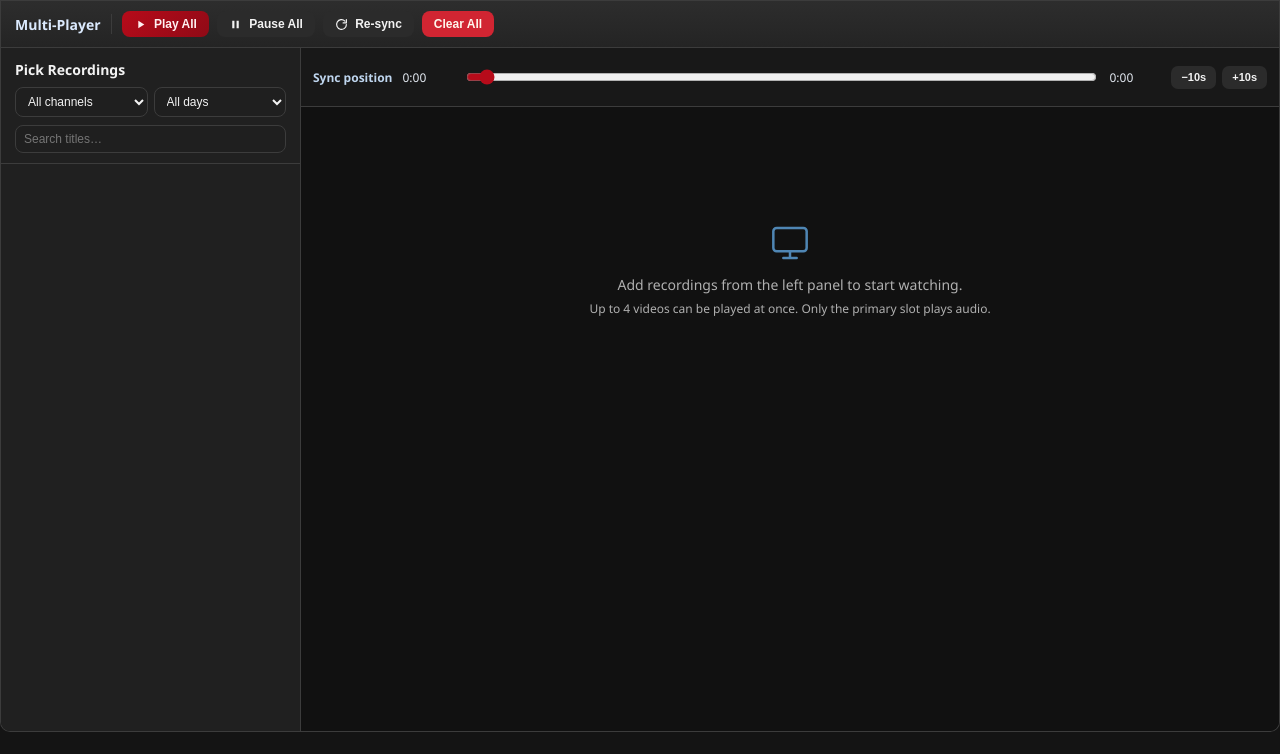
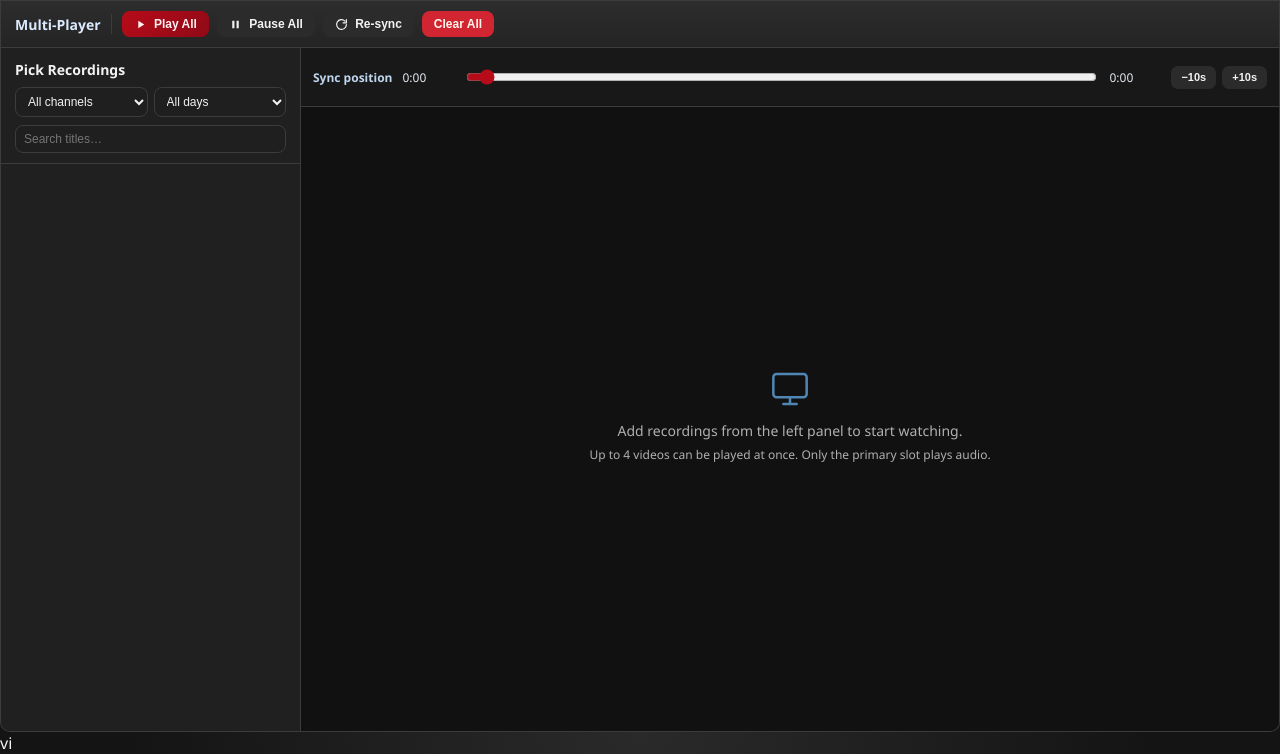
Before and after one commit to jesseloewen/VStreamware, a Flask app: page /multi-player in a window 1280 px wide. Shown: the part 68-822 px from the top of the page. Before the commit the page ends 800 px from the top, so only its background shows below. Run offline with Flask 3, Linux system fonts and the light colour scheme; data that the repository does not hold is empty; some libraries are stand-ins or nearby versions.

Commit message:
multi format fix

```diff
--- a/app/static/styles/multi_player.css
+++ b/app/static/styles/multi_player.css
@@ -315,13 +315,19 @@
     white-space: nowrap;
 }
 
-/* Empty stage placeholder */
+/* Empty stage placeholder — only shown when no slots exist */
 .mp-stage-empty {
     flex: 1;
+    min-height: 0;
     display: grid;
     place-items: center;
     padding: 24px;
     text-align: center;
+}
+
+/* Hide removes it fully from flex layout so it gives up all its space */
+.mp-stage-empty[hidden] {
+    display: none !important;
 }
 
 .mp-stage-empty p {
@@ -330,14 +336,19 @@
     margin: 0 0 6px;
 }
 
-/* Video slots grid */
+/* Video slots grid — fills the entire stage when visible */
 .mp-slot-grid {
-    flex: 1;
+    flex: 1 1 0;
     min-height: 0;
     display: grid;
     gap: 4px;
     padding: 4px;
     overflow: hidden;
+}
+
+/* When hidden, give up all flex space so nothing reserves a gap */
+.mp-slot-grid[hidden] {
+    display: none !important;
 }
 
 .mp-slot-grid[data-count="1"] {
--- a/app/templates/multi_player.html
+++ b/app/templates/multi_player.html
@@ -116,7 +116,7 @@
                         </div>
                     </div>
 
-                    <!-- Empty placeholder -->
+                    <!-- Empty placeholder: removed from layout when hidden -->
                     <div class="mp-stage-empty" id="mp-stage-empty">
                         <div>
                             <svg viewBox="0 0 24 24" width="40" height="40" fill="none" stroke="#4f86b4" stroke-width="1.5" stroke-linecap="round" stroke-linejoin="round" aria-hidden="true" style="display:block;margin:0 auto 12px"><rect x="2" y="3" width="20" height="14" rx="2"/><path d="M8 21h8M12 17v4"/></svg>
@@ -125,7 +125,7 @@
                         </div>
                     </div>
 
-                    <!-- Slot grid (populated by JS) -->
+                    <!-- Slot grid: takes full stage space when visible -->
                     <div class="mp-slot-grid" id="mp-slot-grid" data-count="0" hidden></div>
 
                 </section>
@@ -851,4 +851,4 @@
     })();
     </script>
 </body>
-</html>
+</html>vi
```
